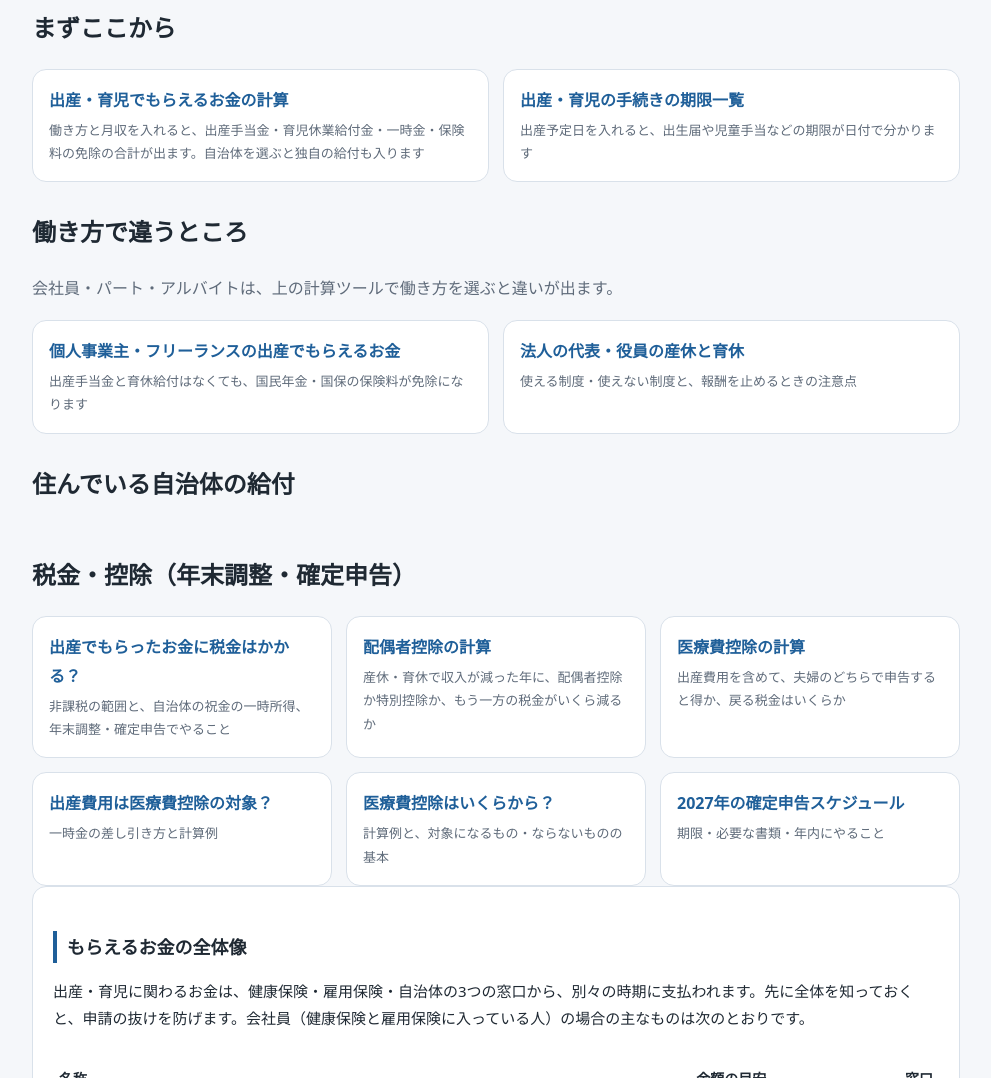
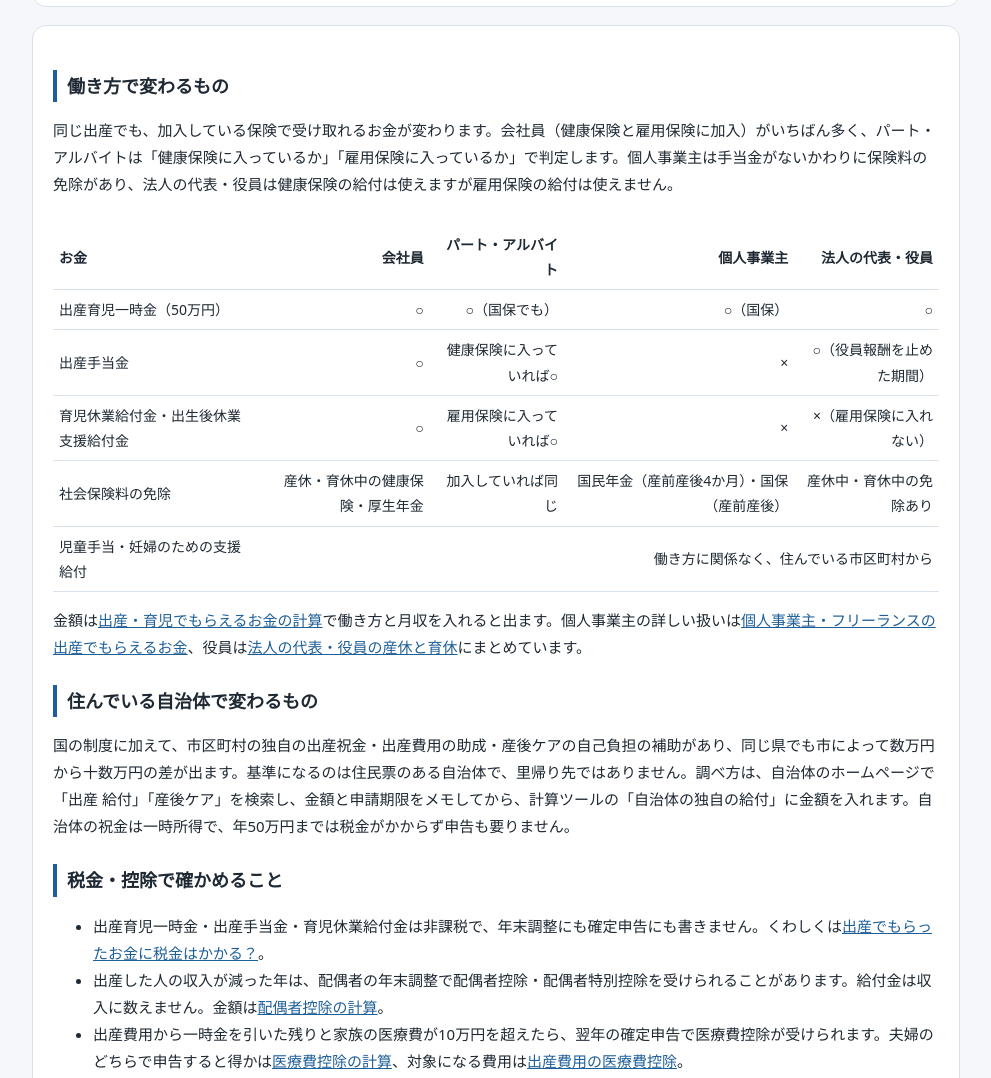
Before and after one commit to wwwworthworkingworld-coder/okane-tools, a plain HTML site: page shussan.html in a window 1280 px wide. Shown: the part 1046-2124 px from the top of the page, without its empty margins (144-1135 px from the left). Drawn offline with Linux system fonts and the light colour scheme.

Commit message:
booth-fee の端数の説明をツールの計算（切り上げ）と一致させる。出産・育児のお金のまとめを、働き方の比較表・自治体・税金の本文がある 1 ページに
Co-Authored-By: Claude Fable 5.1 <noreply@anthropic.com>

```diff
--- a/shussan.html
+++ b/shussan.html
@@ -22,7 +22,7 @@
 <main>
   <h1>出産・育児のお金のまとめ</h1>
   <p class="lead">出産・育児でもらえるお金は、働き方と住んでいる自治体で変わり、年末には税金の手続きも関わってきます。何をいつ見ればいいかが分かるように、計算ツールと記事を流れの順に並べました。</p>
-  <p class="why" data-why="2026-11-21">出産・育児のお金のページが増えてきたので、時期ごとに「いつ、どのページを見るか」を一覧にした入口です。妊娠中に確かめること、出産直後の手続き、翌年の年末調整・確定申告までを順番に並べ、働き方による違いと自治体の給付への入口も置いています。</p>
+  <p class="why" data-why="2026-11-22">出産・育児のお金は「健康保険・雇用保険・自治体」の3つの窓口から別々の時期に出て、働き方で出るものと出ないものが変わり、年末には税金の手続きが関わります。代表の家庭では、出産手当金の申請を産後2か月まで忘れていて、支給が3か月ずれました。この記事は、時期ごとにやることと期限、働き方による違い、自治体の給付の調べ方、税金の扱いを1ページで通して読めるようにまとめ、計算や期限の日付は各ツールで出せるようにしています。</p>
   <nav class="topic-bar" aria-label="出産・育児のお金のページ"><span class="topic-bar-title">出産・育児のお金</span><b>まとめ</b><a href="shussan-okane.html">もらえるお金の計算</a><a href="shussan-kigen.html">手続きの期限</a><a href="kojin-jigyo-shussan.html">個人事業主</a><a href="yakuin-shussan-ikukyu.html">法人の代表</a><a href="shussan-okane-zeikin.html">税金</a><a href="haigusha-kojo-keisan.html">配偶者控除</a><a href="iryohi-kojo-keisan.html">医療費控除</a></nav>
 
   <section class="card">
@@ -38,33 +38,27 @@
     </table>
   </section>
 
-  <h2 style="margin-top:28px">まずここから</h2>
-  <div class="tools">
-    <a class="tool-link" href="shussan-okane.html"><b>出産・育児でもらえるお金の計算</b><span>働き方と月収を入れると、出産手当金・育児休業給付金・一時金・保険料の免除の合計が出ます。自治体を選ぶと独自の給付も入ります</span></a>
-    <a class="tool-link" href="shussan-kigen.html"><b>出産・育児の手続きの期限一覧</b><span>出産予定日を入れると、出生届や児童手当などの期限が日付で分かります</span></a>
-  </div>
-
-  <h2 style="margin-top:28px">働き方で違うところ</h2>
-  <p class="lead">会社員・パート・アルバイトは、上の計算ツールで働き方を選ぶと違いが出ます。</p>
-  <div class="tools">
-    <a class="tool-link" href="kojin-jigyo-shussan.html"><b>個人事業主・フリーランスの出産でもらえるお金</b><span>出産手当金と育休給付はなくても、国民年金・国保の保険料が免除になります</span></a>
-    <a class="tool-link" href="yakuin-shussan-ikukyu.html"><b>法人の代表・役員の産休と育休</b><span>使える制度・使えない制度と、報酬を止めるときの注意点</span></a>
-  </div>
-
-  <h2 style="margin-top:28px">住んでいる自治体の給付</h2>
-  <div class="tools">
-  </div>
-
-  <h2 style="margin-top:28px">税金・控除（年末調整・確定申告）</h2>
-  <div class="tools">
-    <a class="tool-link" href="shussan-okane-zeikin.html"><b>出産でもらったお金に税金はかかる？</b><span>非課税の範囲と、自治体の祝金の一時所得、年末調整・確定申告でやること</span></a>
-    <a class="tool-link" href="haigusha-kojo-keisan.html"><b>配偶者控除の計算</b><span>産休・育休で収入が減った年に、配偶者控除か特別控除か、もう一方の税金がいくら減るか</span></a>
-    <a class="tool-link" href="iryohi-kojo-keisan.html"><b>医療費控除の計算</b><span>出産費用を含めて、夫婦のどちらで申告すると得か、戻る税金はいくらか</span></a>
-    <a class="tool-link" href="shussan-okane-zeikin.html#shussan-iryohi-kojo"><b>出産費用は医療費控除の対象？</b><span>一時金の差し引き方と計算例</span></a>
-    <a class="tool-link" href="iryohi-kojo.html"><b>医療費控除はいくらから？</b><span>計算例と、対象になるもの・ならないものの基本</span></a>
-    <a class="tool-link" href="kakutei-shinkoku-2027.html"><b>2027年の確定申告スケジュール</b><span>期限・必要な書類・年内にやること</span></a>
-  </div>
-
+<section class="card article">
+    <h2>働き方で変わるもの</h2>
+    <p>同じ出産でも、加入している保険で受け取れるお金が変わります。会社員（健康保険と雇用保険に加入）がいちばん多く、パート・アルバイトは「健康保険に入っているか」「雇用保険に入っているか」で判定します。個人事業主は手当金がないかわりに保険料の免除があり、法人の代表・役員は健康保険の給付は使えますが雇用保険の給付は使えません。</p>
+    <div class="table-wrap"><table>
+      <tr><th>お金</th><th>会社員</th><th>パート・アルバイト</th><th>個人事業主</th><th>法人の代表・役員</th></tr>
+      <tr><td>出産育児一時金（50万円）</td><td>○</td><td>○（国保でも）</td><td>○（国保）</td><td>○</td></tr>
+      <tr><td>出産手当金</td><td>○</td><td>健康保険に入っていれば○</td><td>×</td><td>○（役員報酬を止めた期間）</td></tr>
+      <tr><td>育児休業給付金・出生後休業支援給付金</td><td>○</td><td>雇用保険に入っていれば○</td><td>×</td><td>×（雇用保険に入れない）</td></tr>
+      <tr><td>社会保険料の免除</td><td>産休・育休中の健康保険・厚生年金</td><td>加入していれば同じ</td><td>国民年金（産前産後4か月）・国保（産前産後）</td><td>産休中・育休中の免除あり</td></tr>
+      <tr><td>児童手当・妊婦のための支援給付</td><td colspan="4">働き方に関係なく、住んでいる市区町村から</td></tr>
+    </table></div>
+    <p>金額は<a href="shussan-okane.html">出産・育児でもらえるお金の計算</a>で働き方と月収を入れると出ます。個人事業主の詳しい扱いは<a href="kojin-jigyo-shussan.html">個人事業主・フリーランスの出産でもらえるお金</a>、役員は<a href="yakuin-shussan-ikukyu.html">法人の代表・役員の産休と育休</a>にまとめています。</p>
+    <h2>住んでいる自治体で変わるもの</h2>
+    <p>国の制度に加えて、市区町村の独自の出産祝金・出産費用の助成・産後ケアの自己負担の補助があり、同じ県でも市によって数万円から十数万円の差が出ます。基準になるのは住民票のある自治体で、里帰り先ではありません。調べ方は、自治体のホームページで「出産 給付」「産後ケア」を検索し、金額と申請期限をメモしてから、計算ツールの「自治体の独自の給付」に金額を入れます。自治体の祝金は一時所得で、年50万円までは税金がかからず申告も要りません。</p>
+    <h2>税金・控除で確かめること</h2>
+    <ul>
+      <li>出産育児一時金・出産手当金・育児休業給付金は非課税で、年末調整にも確定申告にも書きません。くわしくは<a href="shussan-okane-zeikin.html">出産でもらったお金に税金はかかる？</a>。</li>
+      <li>出産した人の収入が減った年は、配偶者の年末調整で配偶者控除・配偶者特別控除を受けられることがあります。給付金は収入に数えません。金額は<a href="haigusha-kojo-keisan.html">配偶者控除の計算</a>。</li>
+      <li>出産費用から一時金を引いた残りと家族の医療費が10万円を超えたら、翌年の確定申告で医療費控除が受けられます。夫婦のどちらで申告すると得かは<a href="iryohi-kojo-keisan.html">医療費控除の計算</a>、対象になる費用は<a href="shussan-okane-zeikin.html#shussan-iryohi-kojo">出産費用の医療費控除</a>。</li>
+    </ul>
+  </section>
   <section class="card article" data-added="2026-11-15">
 <h2>もらえるお金の全体像</h2>
 
@@ -86,16 +80,15 @@
 <p>出産育児一時金・出産手当金・育児休業給付金は非課税で、確定申告に書く必要はありません。ただし配偶者控除や配偶者特別控除の判定に関わる収入の数え方には注意点があります。<a href="shussan-okane-zeikin.html">税金はかかる？</a>で整理しています。</p>
 </section>
 
-  <section class="card" style="margin-top:28px">
-    <h2>このまとめの使い方</h2>
-    <ul>
-      <li>どのページも、入力した数字はこの端末の中だけで計算され、どこにも送信されません。</li>
-      <li>金額や条件は各ページの「参考にした資料」に載せた公式ページで確かめています。制度は年度で変わるので、申請の前に最新の案内も見てください。</li>
-      <li>各ページの上にある「出産・育児のお金」の帯から、ほかのページへ移れます。</li>
-    </ul>
-  </section>
-
-  <p class="note sig">書いた人：株式会社256 代表（<a href="about.html#how">作り方</a>）。出産・育児のお金の確認日 2026-11-21</p>
+  <nav class="card related-nav" aria-label="関連ページ">
+<h2>出産・育児のお金に関係するページ</h2>
+<ul>
+<li><a href="shussan-okane.html">出産・育児でもらえるお金の計算</a></li>
+<li><a href="shussan-kigen.html">出産・育児の手続きの期限一覧</a></li>
+<li><a href="shussan-okane-zeikin.html">出産でもらったお金に税金はかかる？</a></li>
+</ul>
+</nav>
+  <p class="note sig">書いた人：株式会社256 代表（<a href="about.html#how">作り方</a>）。出産・育児のお金の確認日 2026-11-22</p>
 </main>
 <footer class="site-footer">計算結果は目安です。税務上の判断は税務署・税理士にご確認ください。入力した数字はこの端末の中だけで計算され、どこにも送信されません。<br>
     <a href="about.html">運営者情報</a>　<a href="about.html#contact">お問い合わせ</a>　<a href="privacy.html">プライバシーポリシー</a>　運営：株式会社256</footer>
```
Also changed, not shown: booth-fee.html (+1 -1 lines).
